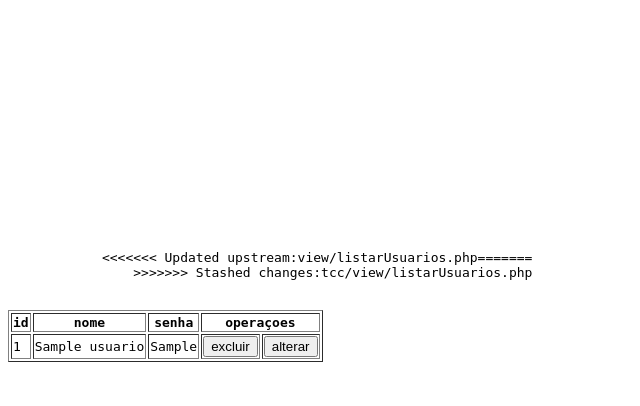
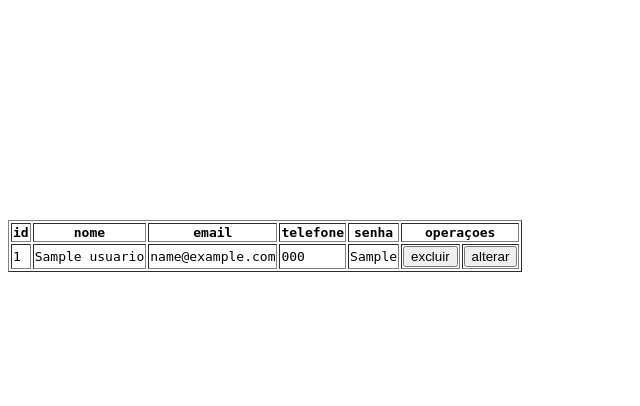
Before and after one commit to billocos/Code-Minds, a PHP site: page /view/listarUsuarios.php in a window 1280 px wide. Shown: the top 406 px of the page, without its empty margins (0-640 px from the left). Run offline with PHP 8.4, Linux system fonts and the light colour scheme; tables that the repository leaves empty or names only in its code hold one stand-in row (values such as "Sample post").

Commit message:
vai Curinthia

```diff
--- a/model/DAO/UsuarioDAO.php
+++ b/model/DAO/UsuarioDAO.php
@@ -13,15 +13,19 @@ class UsuarioDAO
     {
         try {
             //var_dump($usuarioDTO);
-            $sql = "INSERT INTO usuario (nome, senha) VALUES (?,?)";
+            $sql = "INSERT INTO usuario (nome, email, telefone ,senha) VALUES (? ,? ,? , ?)";
 
             $stmt = $this->pdo->prepare($sql);
 
             $nome = $usuarioDTO->getNome();
             $senha = $usuarioDTO->getSenha();
+            $email = $usuarioDTO->getEmail();
+            $tel = $usuarioDTO->getTel();
 
             $stmt->bindValue(1, $nome);
-            $stmt->bindValue(2, $senha);
+            $stmt->bindValue(2, $email);
+            $stmt->bindValue(3, $tel);
+            $stmt->bindValue(4, $senha);
 
             $retorno = $stmt->execute();
 
--- a/model/DTO/UsuarioDTO.php
+++ b/model/DTO/UsuarioDTO.php
@@ -4,6 +4,9 @@
         private $nome;
         private $senha;
         private $id;
+        private $email;
+        private $tel;
+
         public function setNome($nome){
             $this->nome = $nome;
         }
@@ -22,6 +25,18 @@
         public function getId(){
             return $this->id ;
         }
+        public function setEmail($email){
+            $this->email = $email;
+        }
+        public function getEmail(){
+            return $this->email;
+        }
+        public function setTel($tel){
+            $this->tel = $tel;
+        }
+        public function getTel(){
+            return $this->tel;
+        }
     }
 
 ?>
--- a/view/cadastrouser.php
+++ b/view/cadastrouser.php
@@ -28,7 +28,7 @@
 
                 <div class="input-group">
                     <label for="telefone">Telefone</label>
-                    <input type="tel" id="telefone" placeholder="" required>
+                    <input type="tel" name= "telefone"id="telefone" placeholder="" required>
                 </div>
 
                 <div class="input-group w50">
--- a/view/listarUsuarios.php
+++ b/view/listarUsuarios.php
@@ -27,13 +27,17 @@ include "../control/listarUsuariocontrol.php";
         <tr>
             <th> id</th>
             <th> nome</th>
-            <th> senha</th>
+            <th> email</th>
+            <th>telefone</th>
+            <th>senha</th>
             <th colspan="2"> operaçoes</th>
         </tr>
         <?php foreach ($todos as $t) { ?>
             <tr>
                 <td><?php echo $t["id_usuario"] ?></td>
                 <td><?php echo $t["nome"] ?></td>
+                <td><?php echo $t["email"] ?></td>
+                <td><?php echo $t["telefone"] ?></td>
                 <td><?php echo $t["senha"] ?></td>
                 <td>
                     <a href="../control/excluirUsuarioControl.php?id_usuario=<?php echo $t["id_usuario"] ?>">
@@ -52,8 +56,7 @@ include "../control/listarUsuariocontrol.php";
             </tr>
 
 
-            <<<<<<< Updated upstream:view/listarUsuarios.php=======<!-- ddcdd -->
-                >>>>>>> Stashed changes:tcc/view/listarUsuarios.php
+
 
             <?php } ?>
     </table>
```
Also changed, not shown: control/UsuarioControl.php (+6 -3 lines).
